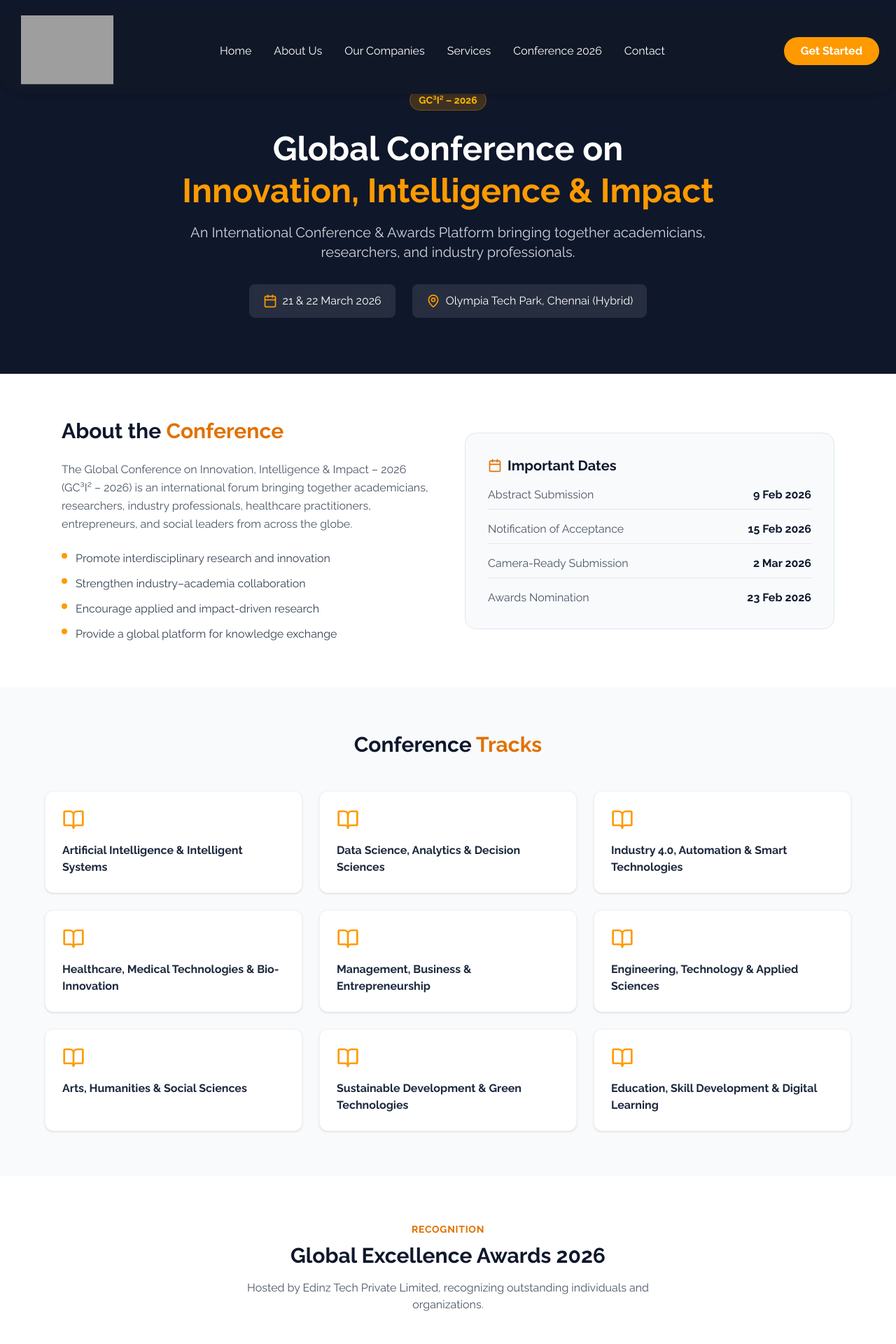
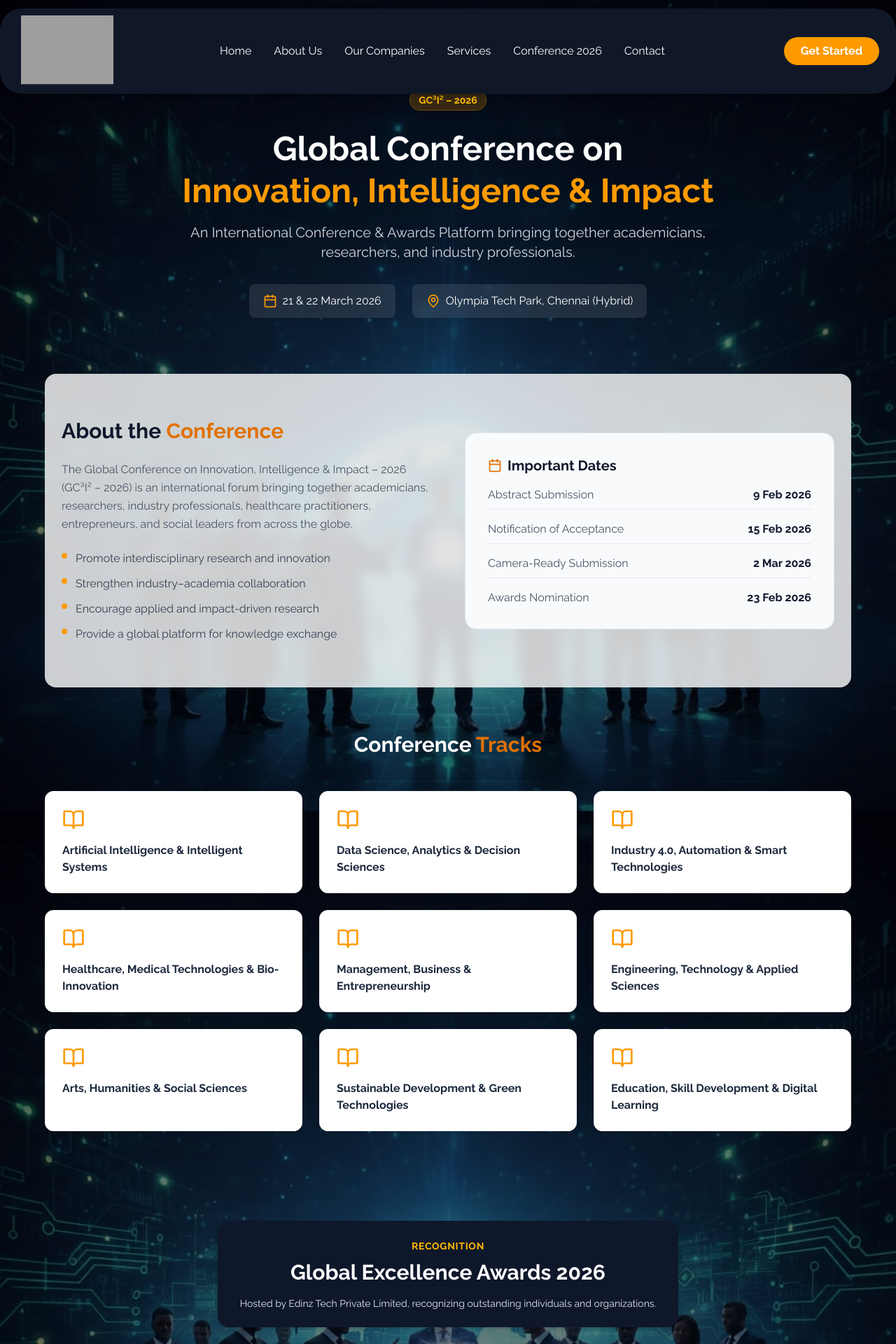
Before and after one commit to drkarthiyabanu/Conference2026, a Next.js app: page /conference in a window 1280 px wide. Shown: the top 1920 px of the page at 70% size. Built offline with nearby package versions, Linux system fonts and the light colour scheme; grey boxes are pictures that could not be loaded.

Commit message:
Backgroung changes

```diff
--- a/app/conference/page.tsx
+++ b/app/conference/page.tsx
@@ -6,11 +6,13 @@ import Footer from '../../components/Footer';
 
 const ConferencePage = () => {
   return (
-    <div className="min-h-screen bg-white">
-      <Navbar />
+    <div className="min-h-screen bg-white bg-cover bg-center bg-fixed relative" style={{ backgroundImage: "url('/images/conference-bg.jpg')" }}>
+      <div className="absolute inset-0 bg-black/50 pointer-events-none" />
+      <div className="relative z-10">
+        <Navbar />
 
-      {/* --- HERO SECTION --- */}
-      <div className="relative bg-slate-900 text-white pt-32 pb-20 px-6">
+        {/* --- HERO SECTION --- */}
+        <div className="relative text-white pt-32 pb-20 px-6">
         <div className="max-w-6xl mx-auto text-center">
           <span className="inline-block py-1 px-3 rounded-full bg-amber-500/20 text-amber-400 text-sm font-semibold mb-6 border border-amber-500/30">
             GC³I² – 2026
@@ -37,7 +39,7 @@ const ConferencePage = () => {
       </div>
 
       {/* --- ABOUT SECTION --- */}
-      <div className="py-16 px-6 max-w-6xl mx-auto">
+      <div className="py-16 px-6 max-w-6xl mx-auto bg-white/80 backdrop-blur-sm rounded-2xl">
         <div className="grid md:grid-cols-2 gap-12 items-center">
           <div>
             <h2 className="text-3xl font-bold text-slate-900 mb-6">About the <span className="text-amber-600">Conference</span></h2>
@@ -85,9 +87,9 @@ const ConferencePage = () => {
       </div>
 
       {/* --- TRACKS --- */}
-      <div className="bg-slate-50 py-16 px-6">
+      <div className="py-16 px-6">
         <div className="max-w-6xl mx-auto">
-          <h2 className="text-3xl font-bold text-center text-slate-900 mb-12">Conference <span className="text-amber-600">Tracks</span></h2>
+          <h2 className="text-3xl font-bold text-center text-white mb-12">Conference <span className="text-amber-600">Tracks</span></h2>
           <div className="grid sm:grid-cols-2 md:grid-cols-3 gap-6">
             {[
               "Artificial Intelligence & Intelligent Systems",
@@ -112,11 +114,13 @@ const ConferencePage = () => {
       {/* --- AWARDS SECTION --- */}
       <div className="py-16 px-6 max-w-6xl mx-auto">
         <div className="text-center mb-12">
-          <span className="text-amber-600 font-semibold tracking-wider uppercase text-sm">Recognition</span>
-          <h2 className="text-3xl font-bold text-slate-900 mt-2">Global Excellence Awards 2026</h2>
-          <p className="text-gray-600 mt-4 max-w-2xl mx-auto">
-            Hosted by Edinz Tech Private Limited, recognizing outstanding individuals and organizations.
-          </p>
+          <div className="inline-block bg-slate-900 text-white px-8 py-6 rounded-2xl shadow-md">
+            <span className="text-amber-400 font-semibold tracking-wider uppercase text-sm">Recognition</span>
+            <h2 className="text-3xl font-bold mt-2">Global Excellence Awards 2026</h2>
+            <p className="mt-4 max-w-2xl mx-auto text-sm text-slate-200">
+              Hosted by Edinz Tech Private Limited, recognizing outstanding individuals and organizations.
+            </p>
+          </div>
         </div>
 
         <div className="grid md:grid-cols-2 lg:grid-cols-3 gap-8">
@@ -193,6 +197,7 @@ const ConferencePage = () => {
       </div>
 
       <Footer />
+      </div>
     </div>
   );
 };
```
Also changed, not shown: public/images/conference-bg.jpg (added), 1 other file (tests, documents, lock files or other folders).
